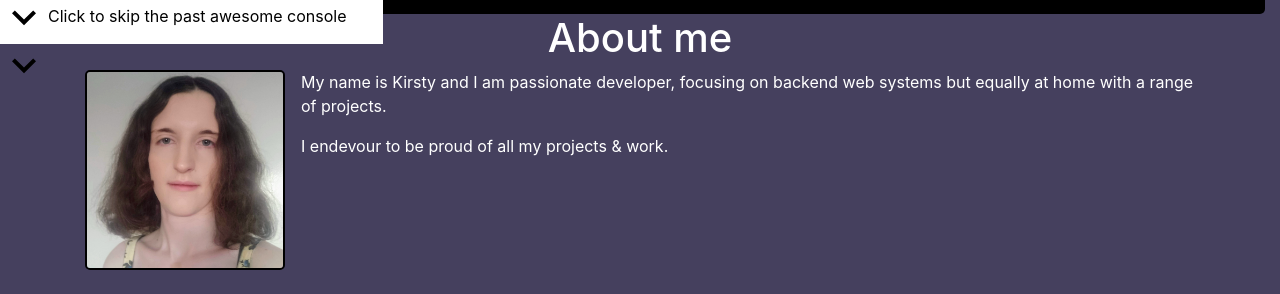
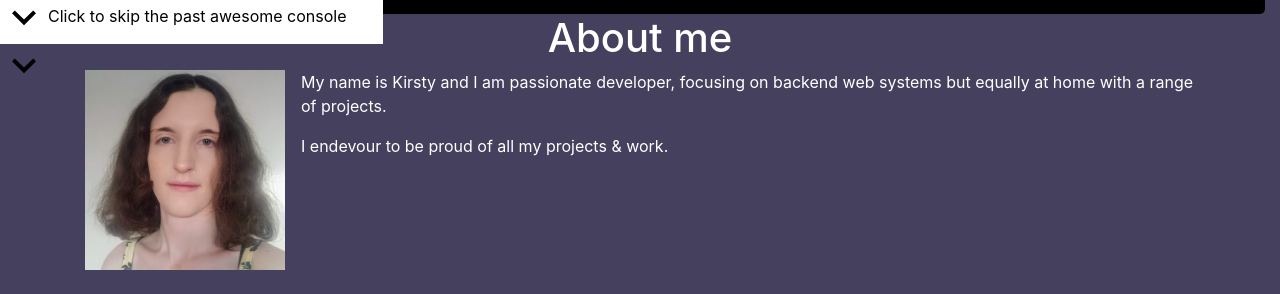
Before and after one commit to KirstyWright/personal-website, a Nuxt app: page / in a window 1280 px wide. Shown: the part 756-1050 px from the top of the page. Built offline with nearby package versions, Linux system fonts and the light colour scheme.

Commit message:
changed styling of me

```diff
--- a/components/About.vue
+++ b/components/About.vue
@@ -3,7 +3,7 @@
         <h1 class='text-center'>About me</h1>
         <div class="project-card" >
             <div class="d-inline-flex">
-                <img src="~/assets/me.jpg" style='display:block;width:200px;height:200px;border-radius:5px;border:2px solid #000;' alt="Picture of Kirsty" class='mr-3'>
+                <img src="~/assets/me.jpg" style='display:block;width:200px;height:200px;' alt="Picture of Kirsty" class='mr-3'>
                 <div>
                     <p>My name is Kirsty and I am passionate developer, focusing on backend web systems but equally at home with a range of projects.</p>
                     <p>I endevour to be proud of all my projects &amp; work.</p>
```
